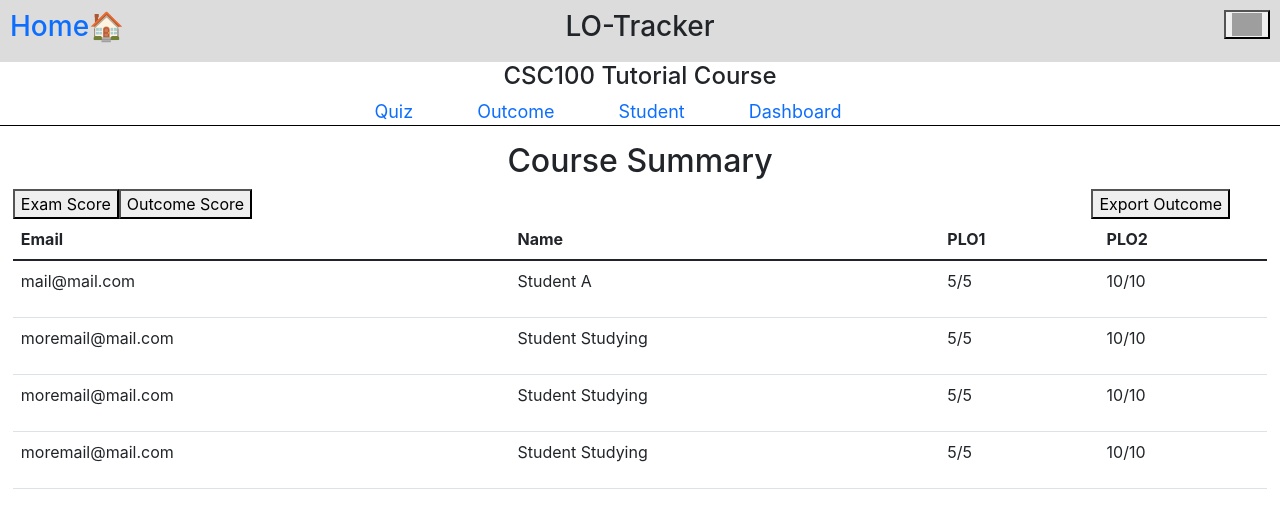
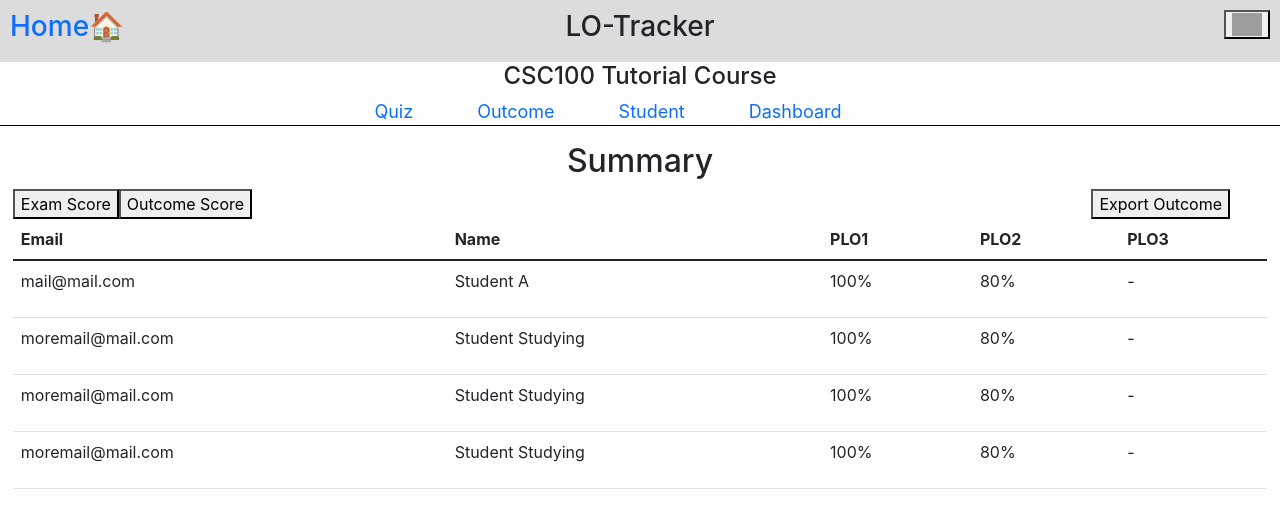
Before and after one commit to NapatJamjan/lo-tracker-old, a React (Create React App) app: page /course/1/dashboard in a window 1280 px wide. Both pictures are taken after a click on the button "Outcome Score". Shown: the top 528 px of the page. Built offline with nearby package versions, Linux system fonts and the light colour scheme; grey boxes are pictures that could not be loaded.

Commit message:
Edit mocked up dashboard

```diff
--- a/src/pages/Course/Dashboard.tsx
+++ b/src/pages/Course/Dashboard.tsx
@@ -1,12 +1,14 @@
 import React, { useState } from 'react';
 import { OverlayTrigger, Table, Tooltip } from 'react-bootstrap';
 import styled from 'styled-components';
+import ExamScore from './Dashboard/ExamScore';
+import OutcomeScore from './Dashboard/OutcomeScore';
 
 export const DashboardScreen: React.FC = () => {
   const [state,setState] = useState("Exam");
   return (
     <DashboardDiv>
-      <h2 style={{textAlign:"center"}}>Course Summary</h2>
+      <h2 style={{textAlign:"center"}}>Summary</h2>
       <ButtonTab>
         <button onClick={() => setState("Exam")}>Exam Score</button>
         <button onClick={() => setState("Outcome")}>Outcome Score</button>
@@ -18,71 +20,6 @@ export const DashboardScreen: React.FC = () => {
     </DashboardDiv>
   );
 };
-
-function ExamScore(){
-  return(
-    <Table hover>
-        <thead>
-          <tr>
-            <th>Email</th>
-            <th>Name</th>
-            <th>Exam1</th>
-            <th>Exam2</th>
-          </tr>
-        </thead>
-        <tbody>
-          <Student mail="mail@mail.com" name="Student A"/>
-          <Student mail="moremail@mail.com" name="Student Studying"/>
-          <Student mail="moremail@mail.com" name="Student Studying"/>
-          <Student mail="moremail@mail.com" name="Student Studying"/>
-        </tbody>
-      </Table>
-  )
-}
-
-function OutcomeScore(){
-  return(
-    <Table hover>
-        <thead>
-          <tr>
-            <th>Email</th>
-            <th>Name</th>
-            <th>PLO1</th>
-            <th>PLO2</th>
-          </tr>
-        </thead>
-        <tbody>
-          <Student mail="mail@mail.com" name="Student A"/>
-          <Student mail="moremail@mail.com" name="Student Studying"/>
-          <Student mail="moremail@mail.com" name="Student Studying"/>
-          <Student mail="moremail@mail.com" name="Student Studying"/>
-        </tbody>
-      </Table>
-  )
-}
-
-function Student(props:any){
-  return (
-    <tr onClick={()=>{alert("Individual summary here")}}>
-      <td>{props.mail}</td>
-      <td>{props.name}</td>
-      <td><OverlayTrigger placement="auto-start" overlay={HoverText({detail:"Part 1 2/2 \n Part 2 3/3"})}
-        delay={{show:50,hide:100}}>
-        <p>5/5</p>
-      </OverlayTrigger></td>
-      <td><OverlayTrigger placement="auto-start" overlay={HoverText({detail:"Part 1 5/5 \n Part 2 5/5"})}
-        delay={{show:50,hide:100}}>
-        <p>10/10</p>
-      </OverlayTrigger></td>
-    </tr>
-  );
-}
-
-const HoverText = (props:any) =>(
-  <Tooltip {...props}>
-    <p style={{whiteSpace:"pre-line"}}>{props.detail}</p>
-  </Tooltip>
-);
 
 function ExportOutcome(){
   return(
--- /dev/null
+++ b/src/pages/Course/Dashboard/ExamScore.tsx
@@ -0,0 +1,46 @@
+import React from 'react';
+import { OverlayTrigger, Table, Tooltip } from 'react-bootstrap';
+
+export default function ExamScore(){
+    return(
+      <Table hover>
+          <thead>
+            <tr>
+              <th>Email</th>
+              <th>Name</th>
+              <th>Exam1</th>
+              <th>Exam2</th>
+            </tr>
+          </thead>
+          <tbody>
+            <Student mail="mail@mail.com" name="Student A"/>
+            <Student mail="moremail@mail.com" name="Student Studying"/>
+            <Student mail="moremail@mail.com" name="Student Studying"/>
+            <Student mail="moremail@mail.com" name="Student Studying"/>
+          </tbody>
+        </Table>
+    )
+}
+
+function Student(props:any){
+    return (
+      <tr onClick={()=>{alert("Individual summary here")}}>
+        <td>{props.mail}</td>
+        <td>{props.name}</td>
+        <td><OverlayTrigger placement="auto-start" overlay={HoverText({detail:"Part 1 2/2 \n Part 2 3/3"})}
+          delay={{show:50,hide:100}}>
+          <p>5/5</p>
+        </OverlayTrigger></td>
+        <td><OverlayTrigger placement="auto-start" overlay={HoverText({detail:"Part 1 5/5 \n Part 2 5/5"})}
+          delay={{show:50,hide:100}}>
+          <p>10/10</p>
+        </OverlayTrigger></td>
+      </tr>
+    );
+}
+
+const HoverText = (props:any) =>(
+    <Tooltip {...props}>
+      <p style={{whiteSpace:"pre-line"}}>{props.detail}</p>
+    </Tooltip>
+);
--- /dev/null
+++ b/src/pages/Course/Dashboard/OutcomeScore.tsx
@@ -0,0 +1,57 @@
+import React from 'react';
+import { OverlayTrigger, Table, Tooltip } from 'react-bootstrap';
+
+export default function OutcomeScore(){
+    return(
+      <Table hover>
+          <thead>
+            <tr>
+              <th>Email</th>
+              <th>Name</th>
+              <th>PLO1</th>
+              <th>PLO2</th>
+              <th>PLO3</th>
+            </tr>
+          </thead>
+          <tbody>
+            <Student mail="mail@mail.com" name="Student A"/>
+            <Student mail="moremail@mail.com" name="Student Studying"/>
+            <Student mail="moremail@mail.com" name="Student Studying"/>
+            <Student mail="moremail@mail.com" name="Student Studying"/>
+          </tbody>
+        </Table>
+    )
+}
+
+function Student(props:any){
+    return (
+      <tr onClick={()=>{alert("Individual summary here")}}>
+        <td>{props.mail}</td>
+        <td>{props.name}</td>
+        <td>
+            <OverlayTrigger placement="auto-start" overlay={HoverText({detail:"LO1 100% \n LO2 100% \n LO3 100%"})}
+                delay={{show:50,hide:100}}>
+                <p>100%</p>
+            </OverlayTrigger>
+        </td>
+        <td>
+            <OverlayTrigger placement="auto-start" overlay={HoverText({detail:"LO2 90% \n LO3 70%"})}
+                delay={{show:50,hide:100}}>
+                <p>80%</p>
+            </OverlayTrigger>
+        </td>
+        <td>
+            <OverlayTrigger placement="auto-start" overlay={HoverText({detail:"No LO linked to this PLO"})}
+                delay={{show:50,hide:100}}>
+                <p>-</p>
+            </OverlayTrigger>
+        </td>
+      </tr>
+    );
+}
+
+const HoverText = (props:any) =>(
+    <Tooltip {...props}>
+      <p style={{whiteSpace:"pre-line"}}>{props.detail}</p>
+    </Tooltip>
+);
--- a/src/pages/Course/PLO.tsx
+++ b/src/pages/Course/PLO.tsx
@@ -36,7 +36,6 @@ export const PLOScreen: React.FC = () => {
     <div >
       <h3>Learning Outcome</h3>
       <div style={{width:775,marginLeft:10}}>
-       {/* <CourseOutcome></CourseOutcome>  Old version */}
       <RecursiveCollapseList data={PLOs} ></RecursiveCollapseList>
       <ManageLO/>
       <h5 className="edit"><i className="fa fa-plus-circle" style={{fontSize:28,marginTop:10}}></i></h5>
```
